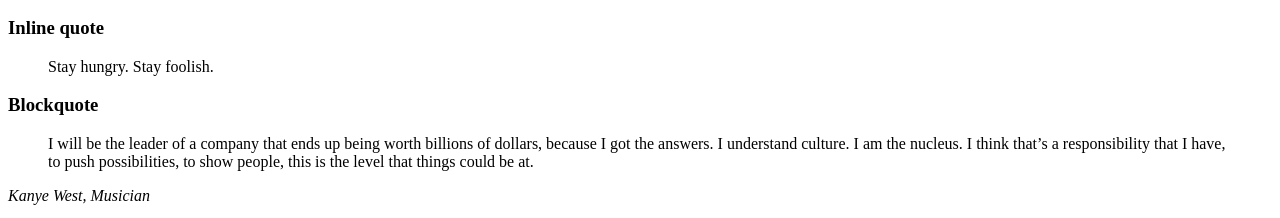
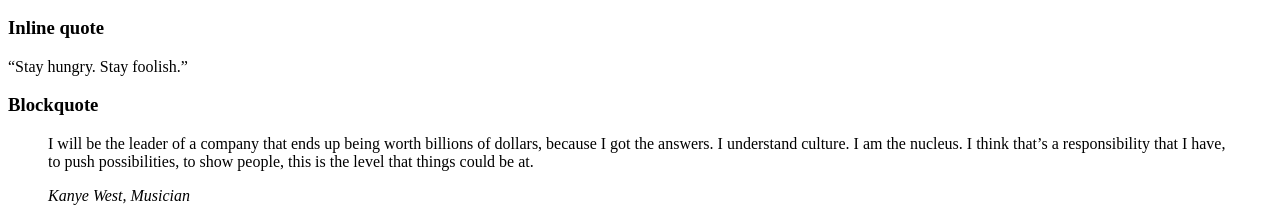
Before and after one commit to ManuRodriguezC/holbertonschool-web_front_end, a plain HTML site: page html_advanced/30-styleguide.html in a window 1280 px wide. Shown: the part 1141-1359 px from the top of the page. Drawn offline with Linux system fonts and the light colour scheme.

Commit message:
Implement the tag blockquote

```diff
--- a/html_advanced/30-styleguide.html
+++ b/html_advanced/30-styleguide.html
@@ -81,18 +81,20 @@
                 </header>
                 <div>
                     <h3>Inline quote</h3>
-                    <blockquote>Stay hungry. Stay foolish.</blockquote>
+                    <q>Stay hungry. Stay foolish.</q>
                 </div>
                 <div>
                     <h3>Blockquote</h3>
                     <blockquote>
-                        I will be the leader of a company that ends up being worth
-                        billions of dollars, because I got the answers. I understand
-                        culture. I am the nucleus. I think that’s a responsibility that I
-                        have, to push possibilities, to show people, this is the level that
-                        things could be at.
+                        <p>
+                            I will be the leader of a company that ends up being worth
+                            billions of dollars, because I got the answers. I understand
+                            culture. I am the nucleus. I think that’s a responsibility that I
+                            have, to push possibilities, to show people, this is the level that
+                            things could be at.
+                        </p>
+                        <cite>Kanye West, Musician</cite>
                     </blockquote>
-                    <cite>Kanye West, Musician</cite>
                 </div>
             </section>
         </main>
```
